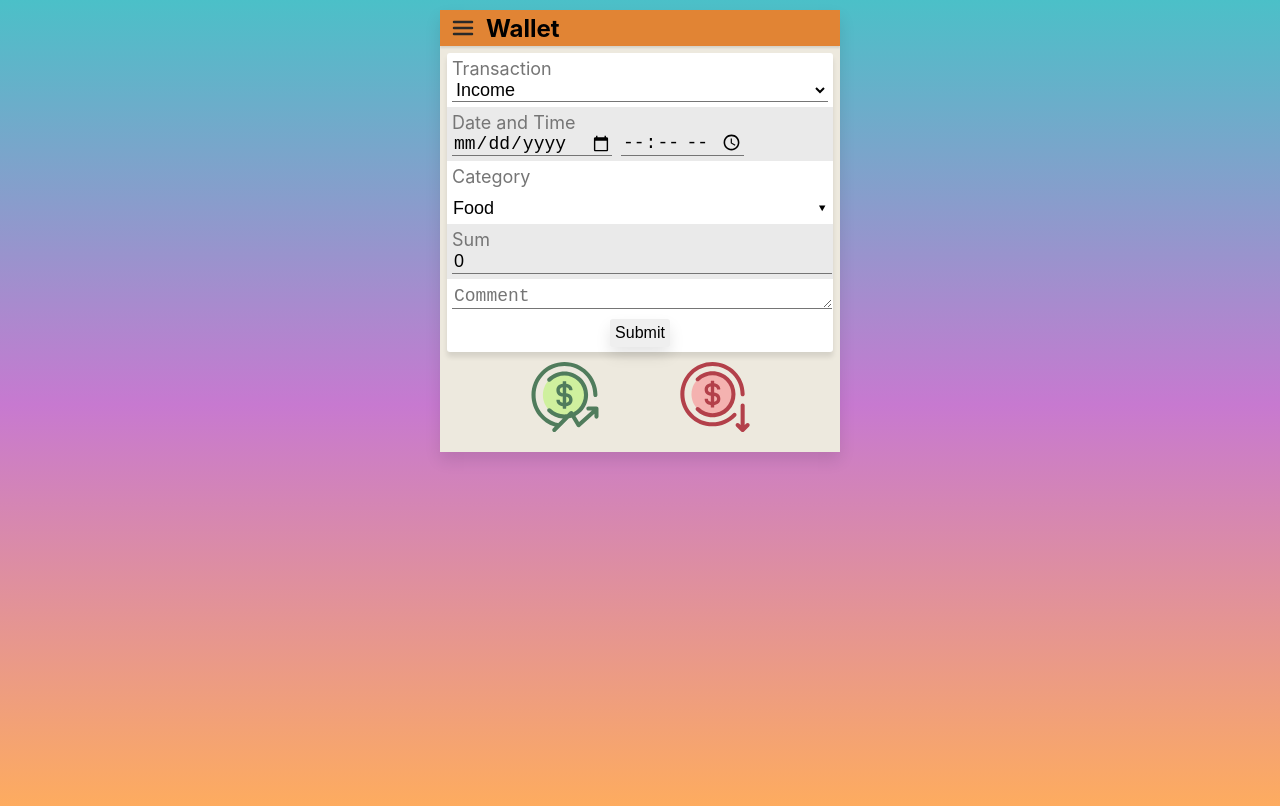
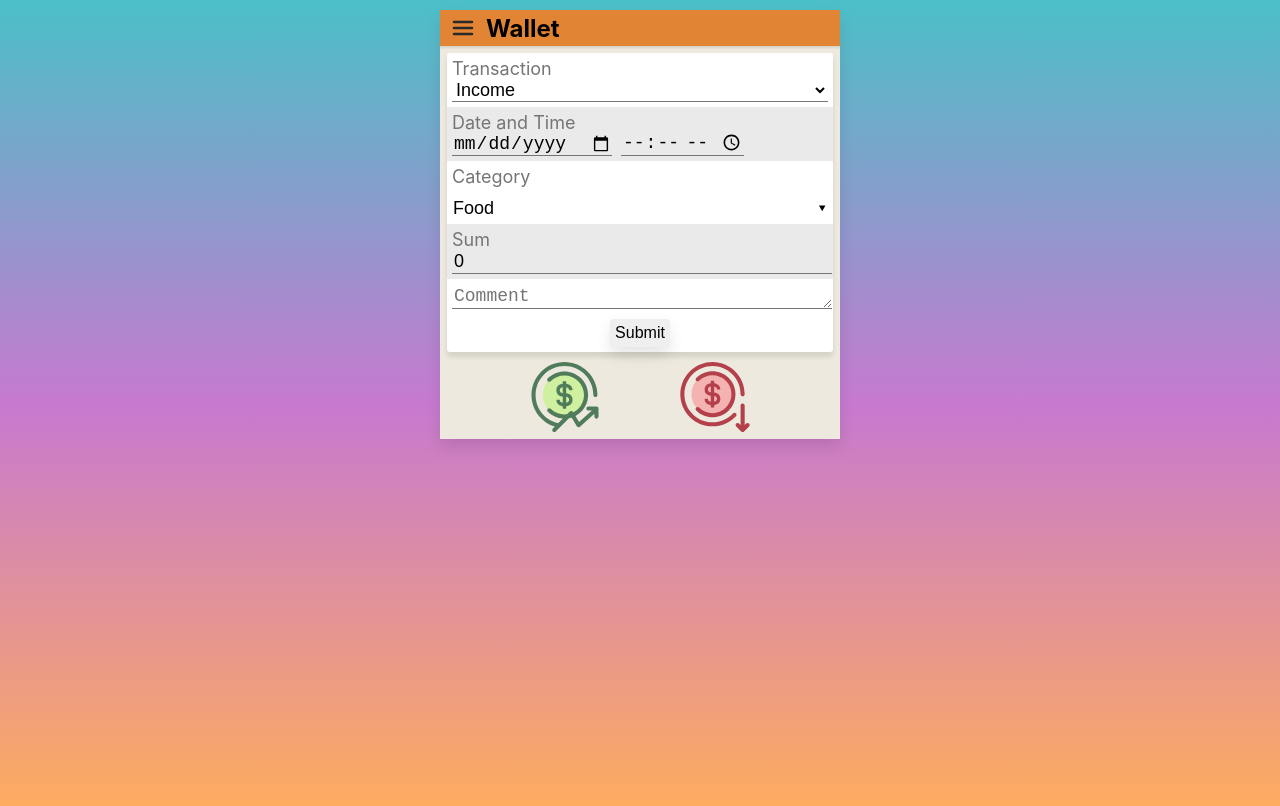
Before and after one commit to mykhailotsynkevych/react-app-wallet, a React (Create React App) app: page / in a window 1280 px wide. Shown: the top 806 px of the page. Built offline with nearby package versions, Linux system fonts and the light colour scheme.

Commit message:
fix bugs2

```diff
--- a/src/App.css
+++ b/src/App.css
@@ -16,7 +16,7 @@
   flex-direction: column;
   position: relative;
   width: 400px;
-  height: 442px;
+  height: 429px;
   margin-left: auto;
   margin-right: auto;
   overflow: hidden;
--- a/src/components/Menu/Menu.styled.js
+++ b/src/components/Menu/Menu.styled.js
@@ -1,8 +1,9 @@
 import styled from "styled-components";
 
 const StyledMenuWrapper = styled.div`
+top: 36px;
   width: 40%;
-  height: 89.4%;
+  height: 91.8%;
   background-color: white;
   position: absolute;
 
```
